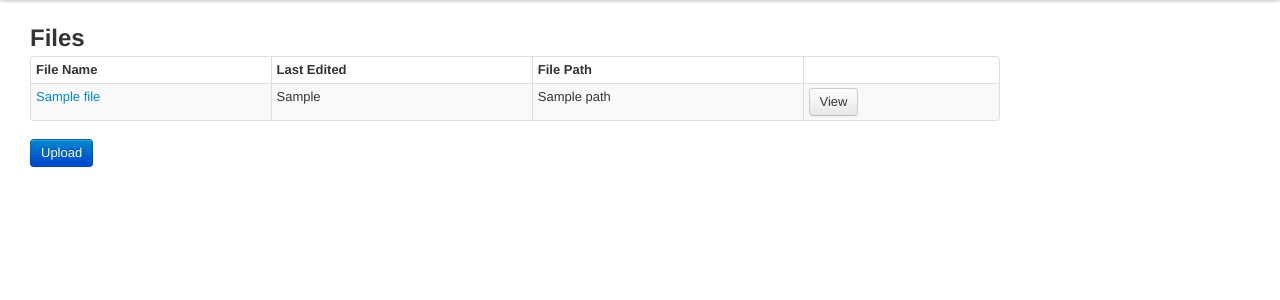
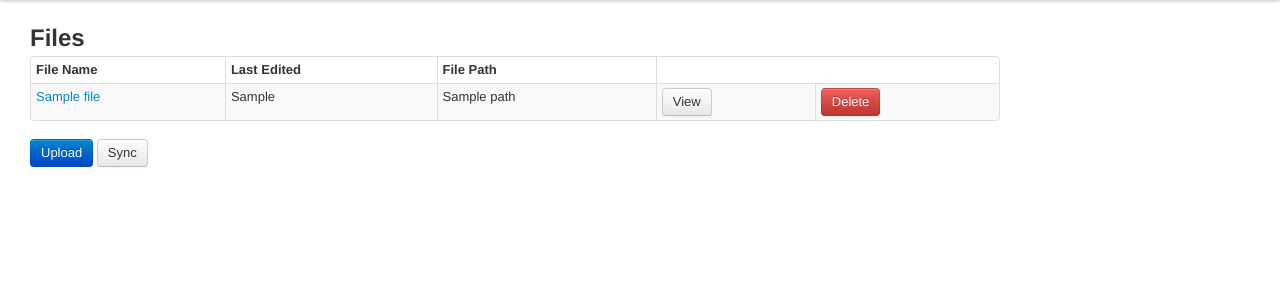
Before and after one commit to Tigerryttaren/D7024E-WebSync, a Flask app: template FlaskWebServer/templates/fileList.html in a window 1280 px wide. Shown: the part 40-340 px from the top of the page. Run offline with Flask 2, Linux system fonts and the light colour scheme; the template is opened without the code that fills it: most values are stand-ins (such as "Sample title", 1, 10 or a date in 2020); some libraries are stand-ins or nearby versions.

Commit message:
Added a delete button in the file list table

```diff
--- a/FlaskWebServer/templates/fileList.html
+++ b/FlaskWebServer/templates/fileList.html
@@ -27,11 +27,13 @@
 		        			<td>{{ file.last_edited }}</td>
 		        			<td>{{ file.path }}</td>
 		        			<td><a href="/file/{{file.sync_folder_path}}" class="btn btn-default btn-xs">View</a></td>
+		        			<td><a href="/delete/{{file.name}}" class="btn btn-danger btn-lg">Delete</a></td>
 		        		</tr>
 		        	{% endfor %}
 		        </tbody>
 		      </table>
 	    	<a href="/upload" class="btn btn-primary btn-lg">Upload</a>
+	    	<a href="/sync" class="btn btn-default btn-lg">Sync</a>
 		</div>
 	<script src="../static/bootstrap/js/bootstrap.js"></script>
 </body>
```
